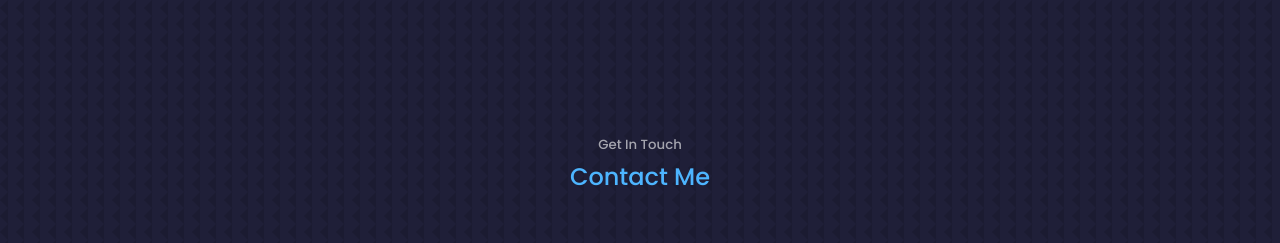
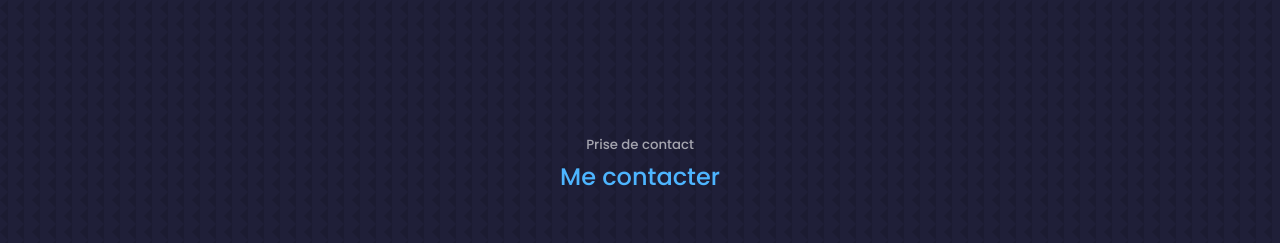
Before and after one commit to Aziguy/react-portfolio, a React (Vite) app: page / in a window 1280 px wide. Shown: the part 6000-6243 px from the top of the page. Built offline with nearby package versions, Linux system fonts and the light colour scheme; a web font is replaced by a local one.

Commit message:
evo: use french into contact component.

```diff
--- a/src/components/contact/Contact.jsx
+++ b/src/components/contact/Contact.jsx
@@ -16,10 +16,10 @@ export const Contact = () => {
     emailjs.sendForm('service_up9t38v', 'template_qm1num3', form.current, {
       publicKey: 'Pbi1rXkWuDv5H6gKR',
     }).then(() => {
-        setStatus({ loading: false, success: true, message: 'Message sent successfully!' });
+        setStatus({ loading: false, success: true, message: 'Message envoyé avec succès !' });
         e.target.reset();
       }, (error) => {
-        setStatus({ loading: false, success: false, message: 'Failed to send. Please try again later.' });
+        setStatus({ loading: false, success: false, message: 'Échec de l\'envoi. Veuillez réessayer plus tard.' });
         console.error(error.text);
       });
   };
@@ -47,8 +47,8 @@ export const Contact = () => {
 
   return (
     <section id="contact">
-      <h5>Get In Touch</h5>
-      <h2>Contact Me</h2>
+      <h5>Prise de contact</h5>
+      <h2>Me contacter</h2>
 
       <div className="container contact__container">
         <div className="contact__options">
```
